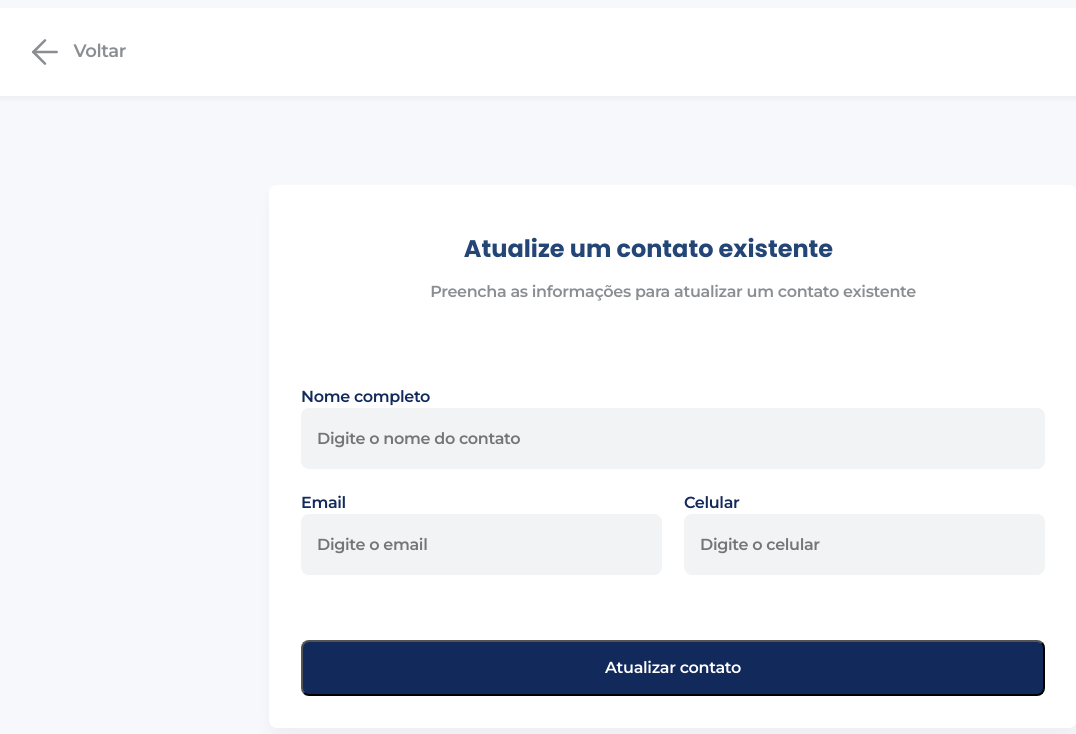
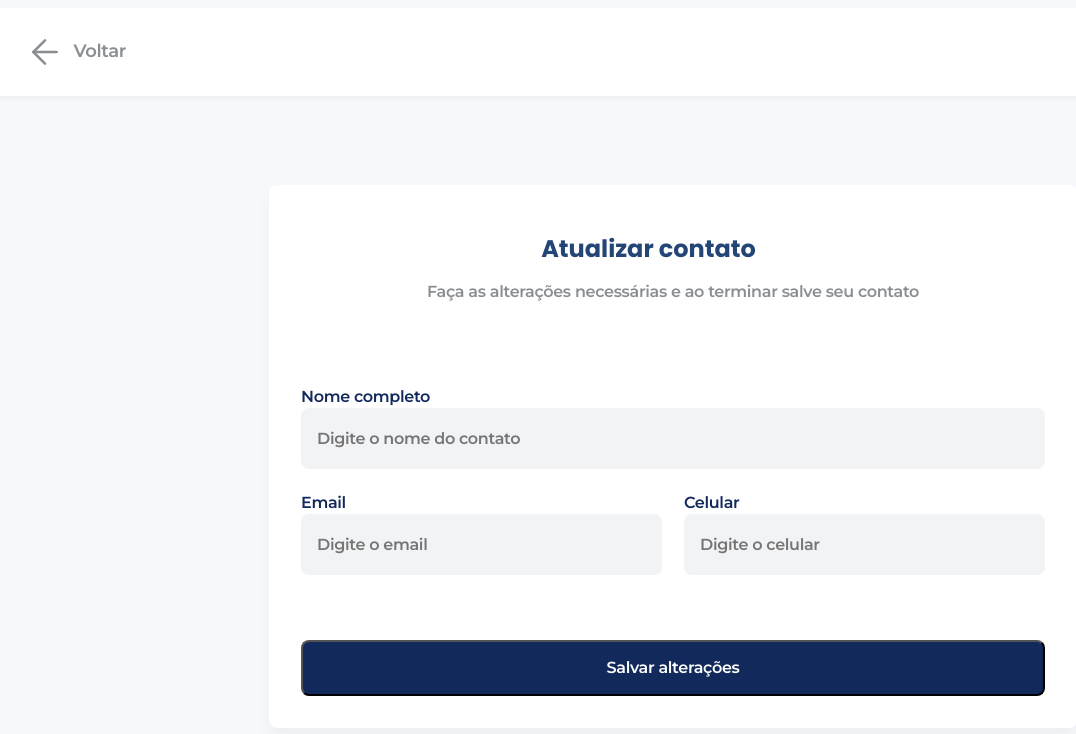
Before and after one commit to Anderson-Alencar/contact-list, a React (Create React App) app: page /contacts/update/1 in a window 1280 px wide. Shown: the top 734 px of the page, without its empty margins (47-1123 px from the left). Built offline with nearby package versions, Linux system fonts and the light colour scheme; no server answers; sample sign-in values are in the browser's storage.

Commit message:
feat: exibe dados do contato a ser editado

```diff
--- a/src/components/ButtonUpdate.jsx
+++ b/src/components/ButtonUpdate.jsx
@@ -22,7 +22,7 @@ function ButtonUpdate({
       onClick={updateContact}
       className="btn-register"
     >
-      Atualizar contato
+      Salvar alterações
     </button>
   );
 }
@@ -31,7 +31,7 @@ ButtonUpdate.propTypes = {
   name: PropTypes.string.isRequired,
   email: PropTypes.string.isRequired,
   mobile: PropTypes.string.isRequired,
-  id: PropTypes.number.isRequired,
+  id: PropTypes.string.isRequired,
 };
 
 export default ButtonUpdate;
--- a/src/components/FormUpdateContact.jsx
+++ b/src/components/FormUpdateContact.jsx
@@ -1,19 +1,25 @@
-import React, { useState } from 'react';
-import { useParams } from 'react-router-dom';
+import React, { useEffect, useState } from 'react';
+import PropTypes from 'prop-types';
 import ButtonUpdate from './ButtonUpdate';
 
-function FormUpdateContact() {
+function FormUpdateContact({ id, dataContact }) {
   const [name, setName] = useState();
   const [email, setEmail] = useState();
   const [mobile, setMobile] = useState();
 
-  const { id } = useParams();
+  useEffect(() => {
+    if (dataContact) {
+      setName(dataContact.name);
+      setEmail(dataContact.email);
+      setMobile(dataContact.mobile);
+    }
+  }, [dataContact]);
 
   return (
     <form className="contact-form">
       <div>
-        <h1 className="title-form">Atualize um contato existente</h1>
-        <p className="desc-form">Preencha as informações para atualizar um contato existente</p>
+        <h1 className="title-form">Atualizar contato</h1>
+        <p className="desc-form">Faça as alterações necessárias e ao terminar salve seu contato</p>
       </div>
       <div className="group-input">
         <label htmlFor="name-input" className="label-large">
@@ -59,4 +65,13 @@ function FormUpdateContact() {
   );
 }
 
+FormUpdateContact.propTypes = {
+  id: PropTypes.string.isRequired,
+  dataContact: PropTypes.shape({
+    name: PropTypes.string.isRequired,
+    email: PropTypes.string.isRequired,
+    mobile: PropTypes.string.isRequired,
+  }).isRequired,
+};
+
 export default FormUpdateContact;
--- a/src/pages/ContactList.jsx
+++ b/src/pages/ContactList.jsx
@@ -14,15 +14,6 @@ function ContactList() {
   const navigate = useNavigate();
 
   useEffect(() => {
-    (async () => {
-      const endpoint = '/contacts';
-
-      const { data } = await requestGet(endpoint);
-      setContacts(data);
-    })();
-  }, []);
-
-  useEffect(() => {
     (() => {
       const user = JSON.parse(localStorage.getItem('token'));
 
@@ -34,7 +25,16 @@ function ContactList() {
       setIsAuthenticated(true);
       return true;
     })();
-  }, [navigate]);
+  }, []);
+
+  useEffect(() => {
+    (async () => {
+      const endpoint = '/contacts';
+
+      const { data } = await requestGet(endpoint);
+      setContacts(data);
+    })();
+  }, []);
 
   return (
     <body>
--- a/src/pages/UpdateContact.jsx
+++ b/src/pages/UpdateContact.jsx
@@ -1,15 +1,18 @@
-import React, { useContext, useEffect } from 'react';
-import { useNavigate } from 'react-router-dom';
+import React, { useContext, useEffect, useState } from 'react';
+import { useNavigate, useParams } from 'react-router-dom';
 import NavBarBack from '../components/NavBarBack';
 import '../styles/InsertContact.css';
-import { setToken } from '../services/requests';
+import { requestGet, setToken } from '../services/requests';
 import UserContext from '../context/user/UserContext';
 import FormUpdateContact from '../components/FormUpdateContact';
 
 function UpdateContact() {
   const { setIsAuthenticated } = useContext(UserContext);
+  const navigate = useNavigate();
 
-  const navigate = useNavigate();
+  const { id } = useParams();
+
+  const [dataContact, setDataContact] = useState();
 
   useEffect(() => {
     (() => {
@@ -23,12 +26,24 @@ function UpdateContact() {
       setIsAuthenticated(true);
       return true;
     })();
-  }, [navigate]);
+  }, []);
+
+  useEffect(() => {
+    (async () => {
+      const endpoint = `/contacts/${id}`;
+
+      const { data } = await requestGet(endpoint);
+      setDataContact(data);
+    })();
+  }, []);
 
   return (
     <body>
       <NavBarBack />
-      <FormUpdateContact />
+      <FormUpdateContact
+        id={id}
+        dataContact={dataContact}
+      />
     </body>
   );
 }
```
